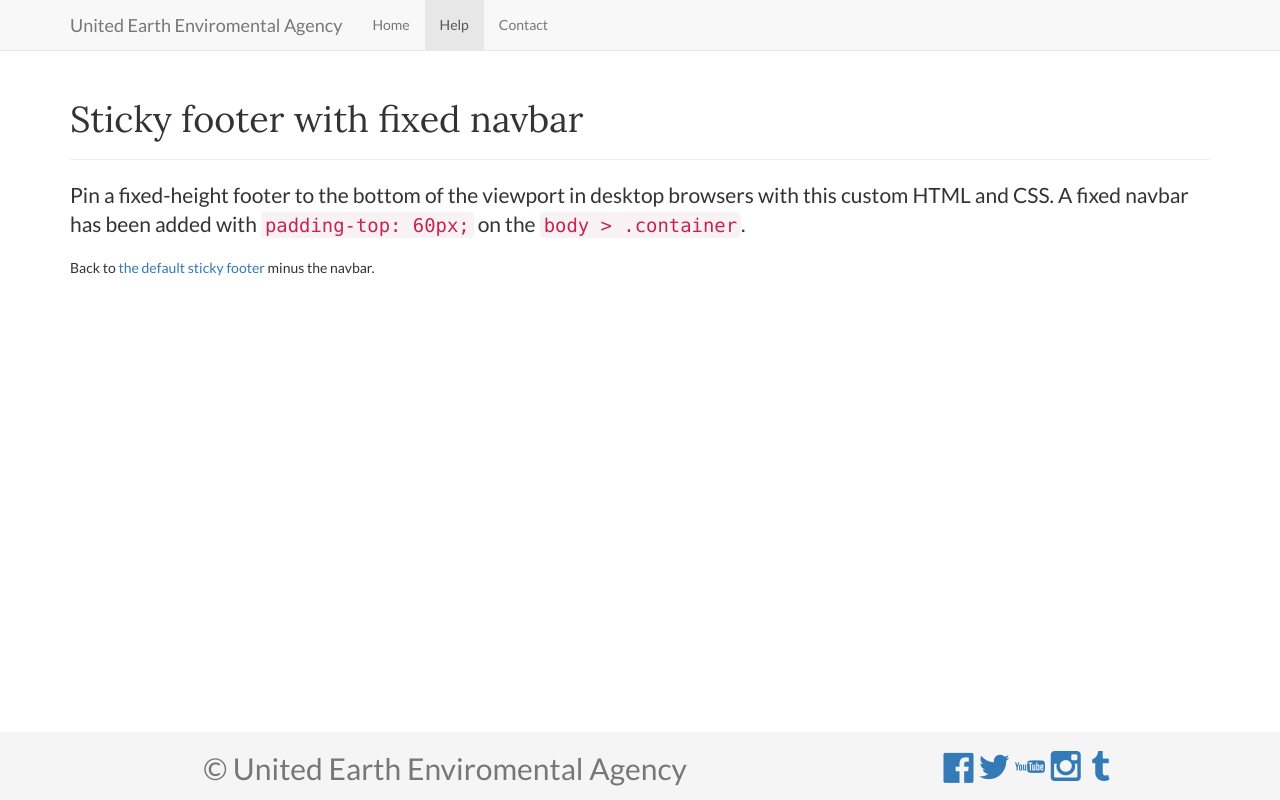
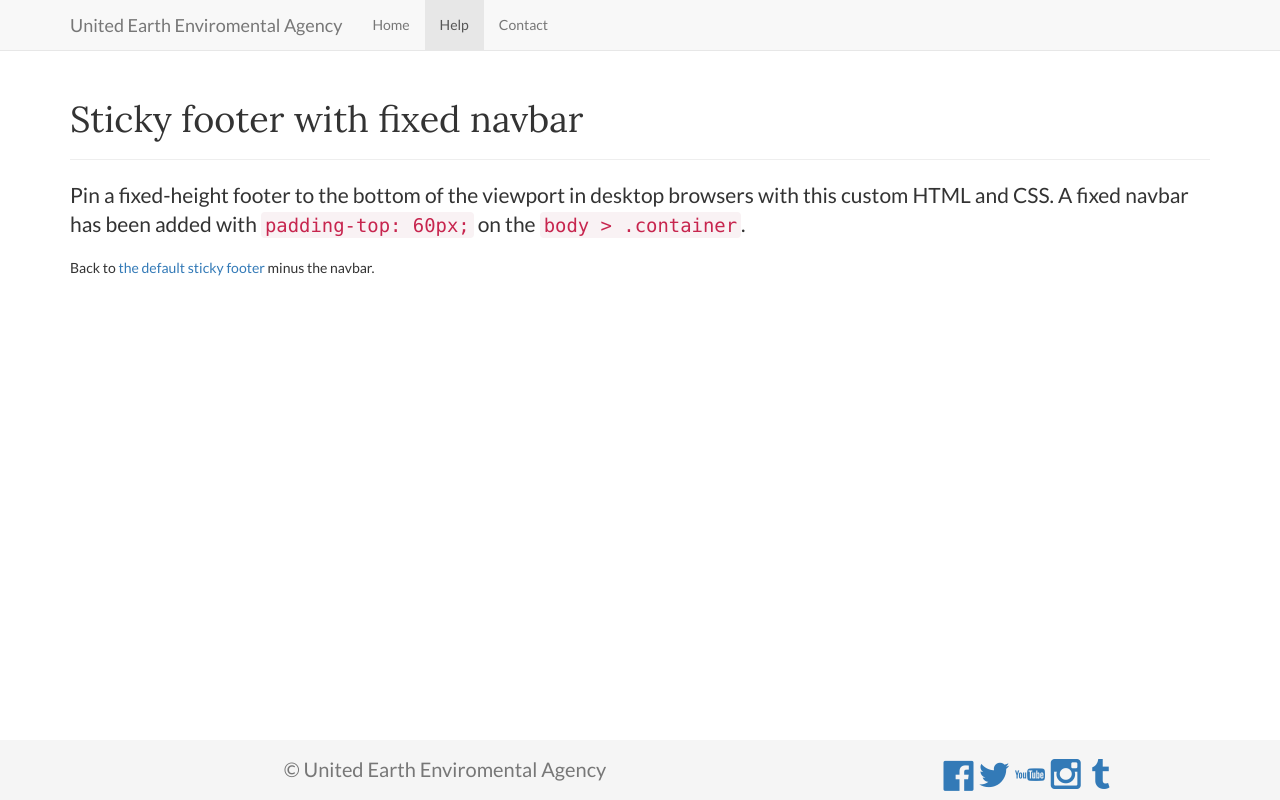
Before and after one commit to killerrin/MAD9013-Bootstrap-Website, a plain HTML site: page help.html in a window 1280 px wide. Drawn offline with Linux system fonts and the light colour scheme; a web font is replaced by a local one.

Commit message:
Updated CopyrightText

```diff
--- a/help.html
+++ b/help.html
@@ -45,7 +45,7 @@
         <div class="container">
             <div class="row">
                 <div class="col-xs-12 col-md-8">
-                    <p class="text-muted">&copy; United Earth Enviromental Agency</p>
+                    <p class="text-muted copyrightText">&copy; United Earth Enviromental Agency</p>
                 </div>
                 <div class="col-xs-12 col-md-4 social">
                     <a href="#"><span aria-hidden="true" class="iconic iconic-social-facebook"></span></a>
```
Also changed, not shown: index.html (+1 -1 lines).
